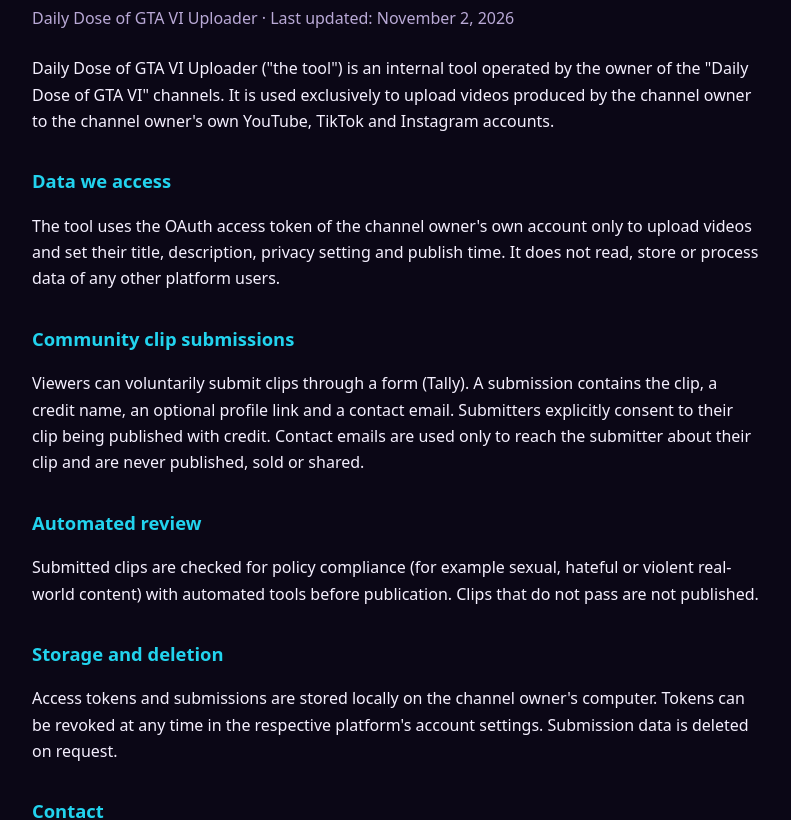
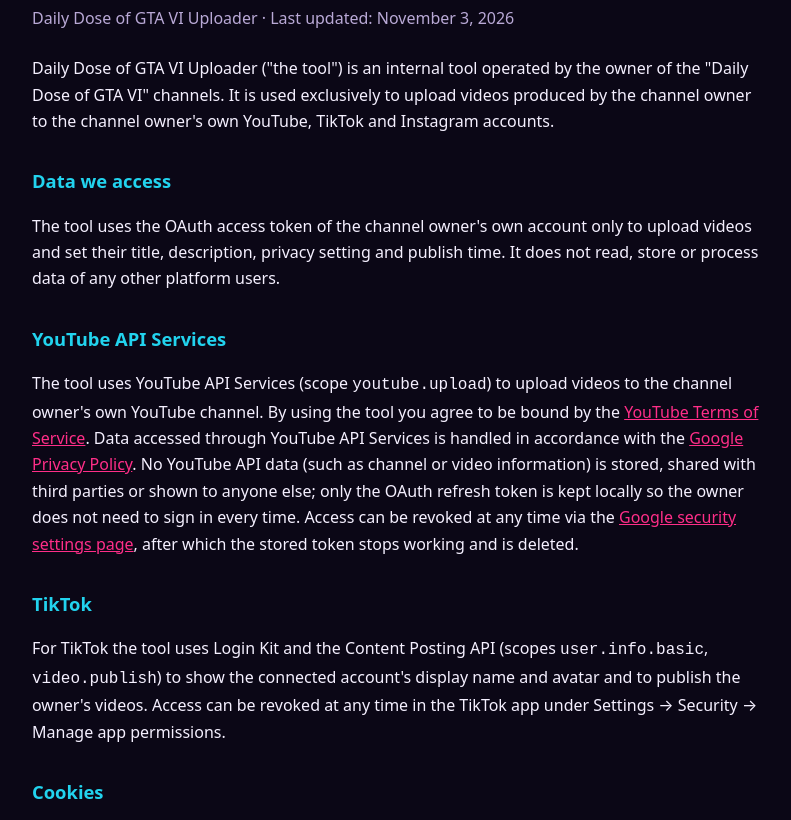
Before and after one commit to gabriel-ags/ddogtavi, a plain HTML site: page privacy.html in a window 1280 px wide. Shown: the part 148-968 px from the top of the page, without its empty margins (244-1035 px from the left). Drawn offline with Linux system fonts and the light colour scheme.

Commit message:
Privacy policy: add YouTube API Services, Google Privacy Policy, revocation and TikTok sections
Co-Authored-By: Claude Opus 5.5 <noreply@anthropic.com>

```diff
--- a/privacy.html
+++ b/privacy.html
@@ -1,9 +1,15 @@
 <!doctype html><html lang="en"><head><meta charset="utf-8"><meta name="viewport" content="width=device-width,initial-scale=1"><title>Privacy Policy – Daily Dose of GTA VI</title><link rel="stylesheet" href="style.css"></head><body><main><nav><a href="./">Home</a><a href="privacy.html">Privacy Policy</a><a href="terms.html">Terms of Service</a></nav>
 <h1>Privacy Policy</h1>
-<p class="meta">Daily Dose of GTA VI Uploader · Last updated: November 2, 2026</p>
+<p class="meta">Daily Dose of GTA VI Uploader · Last updated: November 3, 2026</p>
 <p>Daily Dose of GTA VI Uploader ("the tool") is an internal tool operated by the owner of the "Daily Dose of GTA VI" channels. It is used exclusively to upload videos produced by the channel owner to the channel owner's own YouTube, TikTok and Instagram accounts.</p>
 <h2>Data we access</h2>
 <p>The tool uses the OAuth access token of the channel owner's own account only to upload videos and set their title, description, privacy setting and publish time. It does not read, store or process data of any other platform users.</p>
+<h2>YouTube API Services</h2>
+<p>The tool uses YouTube API Services (scope <code>youtube.upload</code>) to upload videos to the channel owner's own YouTube channel. By using the tool you agree to be bound by the <a href="https://www.youtube.com/t/terms">YouTube Terms of Service</a>. Data accessed through YouTube API Services is handled in accordance with the <a href="https://policies.google.com/privacy">Google Privacy Policy</a>. No YouTube API data (such as channel or video information) is stored, shared with third parties or shown to anyone else; only the OAuth refresh token is kept locally so the owner does not need to sign in every time. Access can be revoked at any time via the <a href="https://security.google.com/settings/security/permissions">Google security settings page</a>, after which the stored token stops working and is deleted.</p>
+<h2>TikTok</h2>
+<p>For TikTok the tool uses Login Kit and the Content Posting API (scopes <code>user.info.basic</code>, <code>video.publish</code>) to show the connected account's display name and avatar and to publish the owner's videos. Access can be revoked at any time in the TikTok app under Settings → Security → Manage app permissions.</p>
+<h2>Cookies</h2>
+<p>This website and the tool do not use cookies or tracking technologies.</p>
 <h2>Community clip submissions</h2>
 <p>Viewers can voluntarily submit clips through a form (Tally). A submission contains the clip, a credit name, an optional profile link and a contact email. Submitters explicitly consent to their clip being published with credit. Contact emails are used only to reach the submitter about their clip and are never published, sold or shared.</p>
 <h2>Automated review</h2>
```
